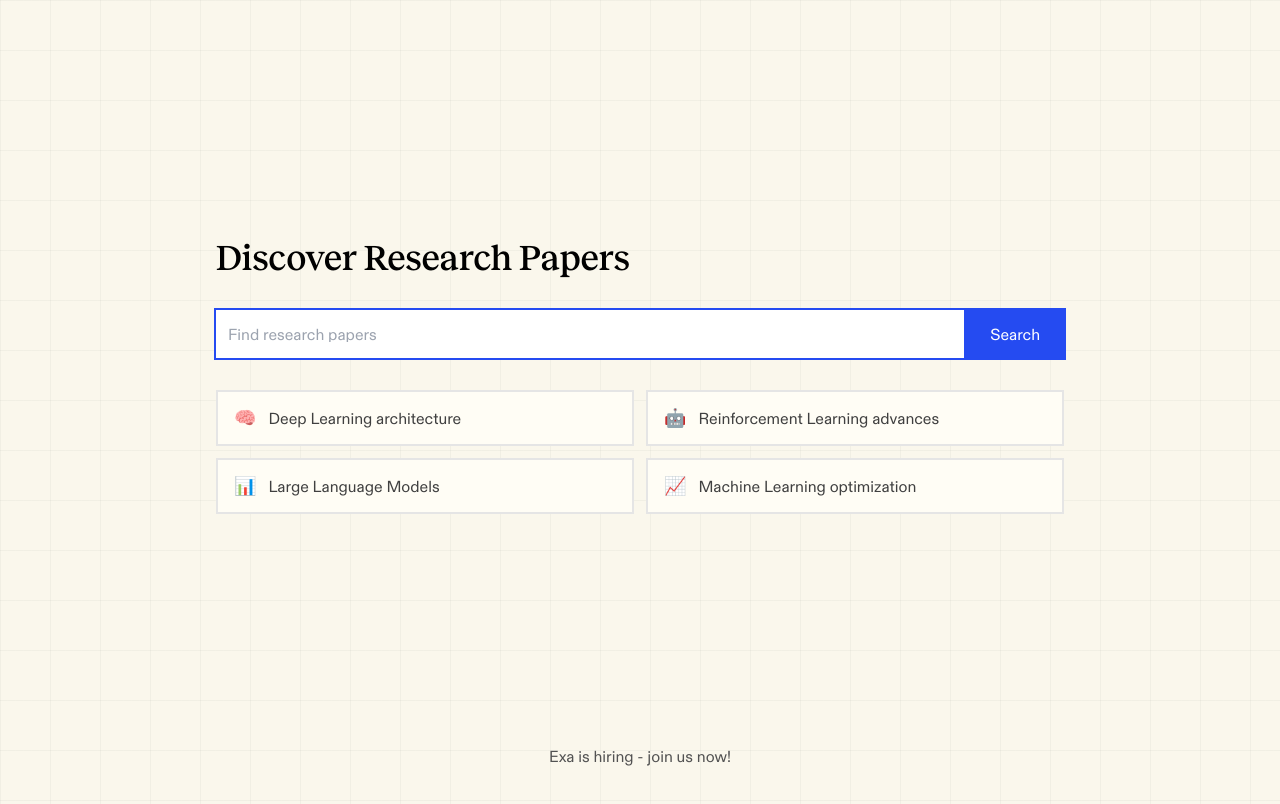
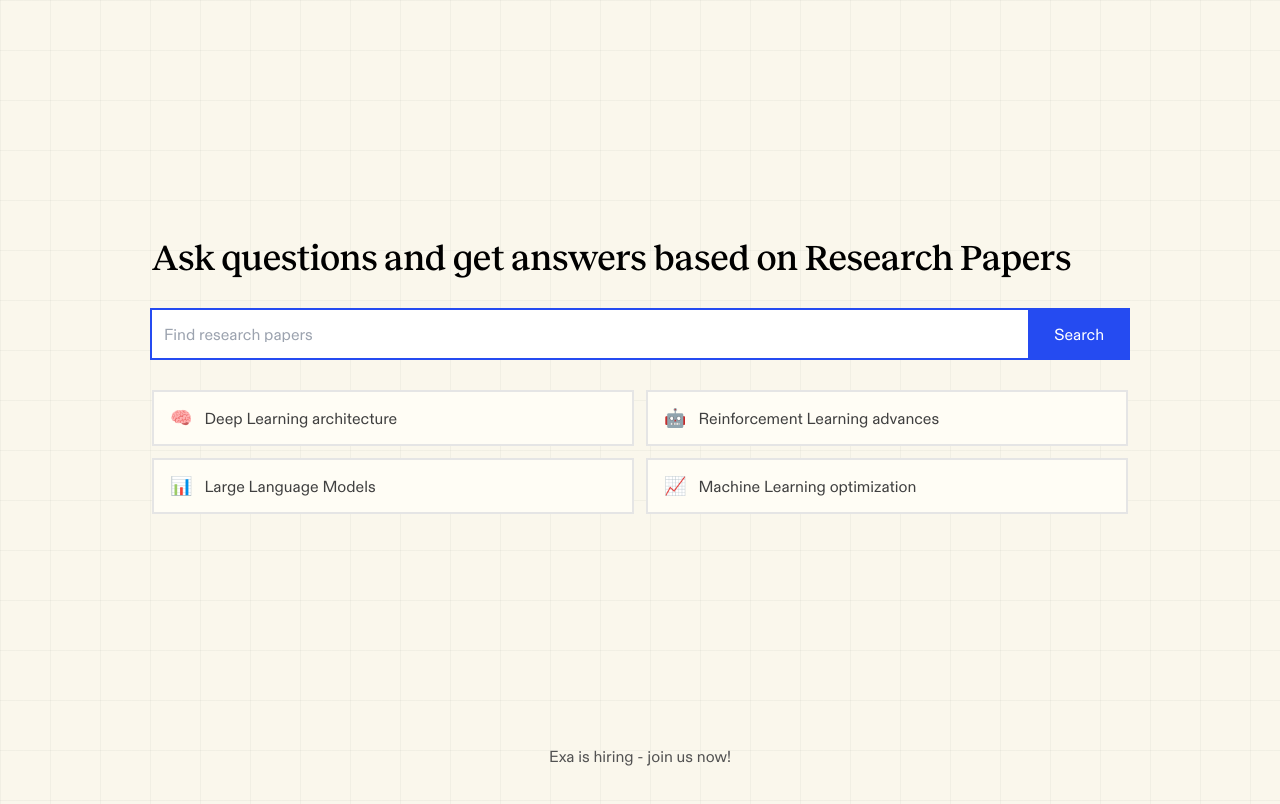
Before and after one commit to exa-labs/research-paper-app, a Next.js app: page /research-paper-app/ in a window 1280 px wide. Shown: the top 804 px of the page. Built offline with nearby package versions, Linux system fonts and the light colour scheme.

Commit message:
update to content

```diff
--- a/components/ResearchPaperFinder.tsx
+++ b/components/ResearchPaperFinder.tsx
@@ -80,12 +80,12 @@ export default function ResearchPaperFinder() {
   };
 
   return (
-    <div className="flex flex-col min-h-screen w-full md:max-w-4xl z-0">
+    <div className="flex flex-col min-h-screen w-full md:max-w-5xl z-0">
 
-    <main className="flex flex-col justify-center flex-grow w-full md:max-w-4xl p-2 md:p-6">
+    <main className="flex flex-col justify-center flex-grow w-full md:max-w-5xl p-2 md:p-6">
 
       <h1 className="md:text-4xl text-2xl pt-4 mb-8 font-medium opacity-0 animate-fade-up [animation-delay:300ms]">
-        Discover Research Papers
+        Ask questions and get answers based on Research Papers
       </h1>
 
       <form onSubmit={handleSearch} className="mb-8">
--- a/components/similar/FindSimilarPaper.tsx
+++ b/components/similar/FindSimilarPaper.tsx
@@ -65,7 +65,7 @@ export default function FindSimilarPaper() {
   };
 
   return (
-    <div className="w-full md:max-w-4xl p-2 md:p-6 z-10">
+    <div className="w-full md:max-w-5xl p-2 md:p-6 z-10">
 
       <div className="top-8 left-8 mb-4 opacity-0 animate-fade-up [animation-delay:200ms]">
         <button
```
